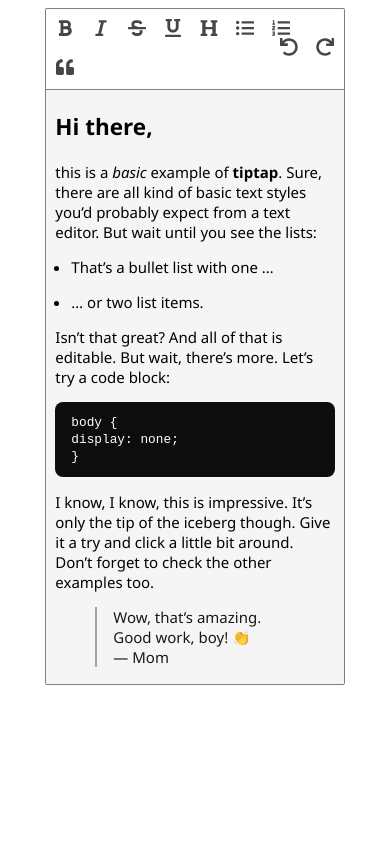
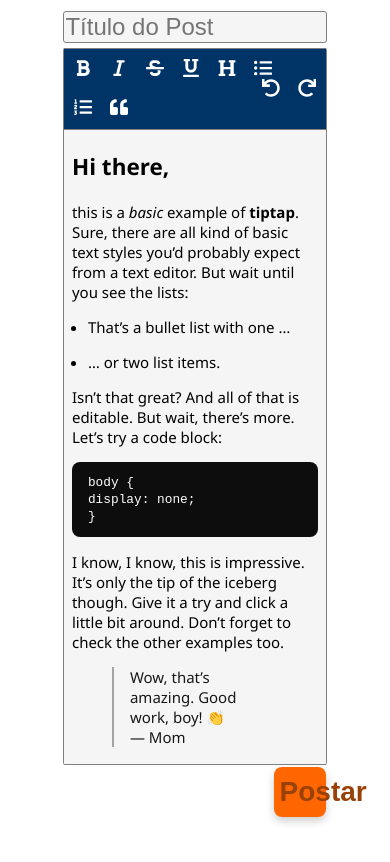
Before and after one commit to Naders-SOFT/plataforma-explicaaso, a React (Create React App) app in the folder client/explicaaso/: page / in a window 390 px wide. Shown: the top 862 px of the page. Built offline with nearby package versions, Linux system fonts and the light colour scheme; a web font is replaced by a local one.

Commit message:
Página de postagem do blog feita (ajustar responsividade)

```diff
--- a/client/explicaaso/src/App.js
+++ b/client/explicaaso/src/App.js
@@ -8,6 +8,7 @@ import PaginaInicial from './pages/PaginaInicial';
 import PaginaDisciplina from './pages/pagina-disciplina';
 
 import RichText from './components/EditorTexto/RichText';
+import PaginaEditarPost from './pages/PaginaEditarPost'
 
 // ------- PÁGINA PRINCIPAL (LANDING PAGE) --------
 
@@ -59,7 +60,7 @@ function App() {
     // de styled-components algumas linhas acima.
     <AppContainer>
       {/* <Header isMobile={isMobile}/> */}
-      <RichText/>
+      <PaginaEditarPost/>
     </AppContainer>
   );
 }
--- a/client/explicaaso/src/components/EditorTexto/RichText/MenuBar/index.js
+++ b/client/explicaaso/src/components/EditorTexto/RichText/MenuBar/index.js
@@ -12,6 +12,7 @@ const MenuContainer = styled.div`
     display: flex;
     align-items: center;
     justify-content: space-between;
+    background-color: #003466;
 `
 
 const MenuButton = styled.button`
@@ -21,7 +22,7 @@ const MenuButton = styled.button`
     outline: none;
     border: none;
     background: none;
-    color: rgb(70, 70, 70);
+    color: white;
     cursor: pointer;
 `
 
--- a/client/explicaaso/src/components/EditorTexto/RichText/index.js
+++ b/client/explicaaso/src/components/EditorTexto/RichText/index.js
@@ -8,8 +8,9 @@ import React from 'react'
 import MenuBar from './MenuBar'
 
 const RichTextContainer = styled.div`
+    width: 100%;
     align-items: center;
-    margin: 1% 10%;
+    margin: 1% 0;
     border: 1px solid gray;
     border-radius: 0.5%;
 `
--- a/client/explicaaso/src/components/EditorTexto/RichText/styles.css
+++ b/client/explicaaso/src/components/EditorTexto/RichText/styles.css
@@ -70,8 +70,9 @@
 }
 
 button.is-active{
-    background: rgb(197, 197, 197);
+    background-color: rgb(197, 197, 197);
     border-radius: 2px;
+    color: #003466;
 }
 
 @media(min-width: 768px){
--- /dev/null
+++ b/client/explicaaso/src/pages/PaginaEditarPost.js
@@ -0,0 +1,64 @@
+import RichText from "../components/EditorTexto/RichText";
+import styled from "styled-components";
+
+const ContainerPag = styled.div`
+    width: 1 vw;
+    margin: 0 15%;
+    display: flex;
+    align-items: center;
+    justify-content: center;
+    flex-direction: column;
+`
+
+const Titulo = styled.input`
+    width: 100%;
+    margin: 1% 0;
+    border: 1px solid gray;
+    border-radius: 3px;
+    background: whitesmoke;
+    font-size: 1.5em;
+    display: flex;
+    padding: 0.5% 0;
+    text-indent: 0.5%;
+`
+
+const ContainerBotao = styled.div`
+    width: 100%;
+    display: flex;
+    align-items: center;
+    justify-content: flex-end;
+`
+
+const Botao = styled.button`
+    width: 20%;
+    border: none;
+    border-radius: 8px;
+    background-color: #FF6600;
+    font-size: 28px;
+    font-weight: 600;
+    color: #994107;
+    height: 50px;
+    margin: 0 0 40px 0;
+    box-shadow: 0px 4px 8px rgba(0, 0, 0, 0.2);
+    transition: box-shadow 0.3s ease;
+
+    &:hover {
+    box-shadow: 0px 8px 16px rgba(0, 0, 0, 0.2);
+    color: #FFEFD5;
+    cursor: pointer;
+    }
+`
+
+function EditarPost() {
+    return(
+        <ContainerPag>
+            <Titulo placeholder="Título do Post"/>
+            <RichText/>
+            <ContainerBotao>
+                <Botao>Postar</Botao>
+            </ContainerBotao>
+        </ContainerPag>
+    );
+}
+
+export default EditarPost;
```
